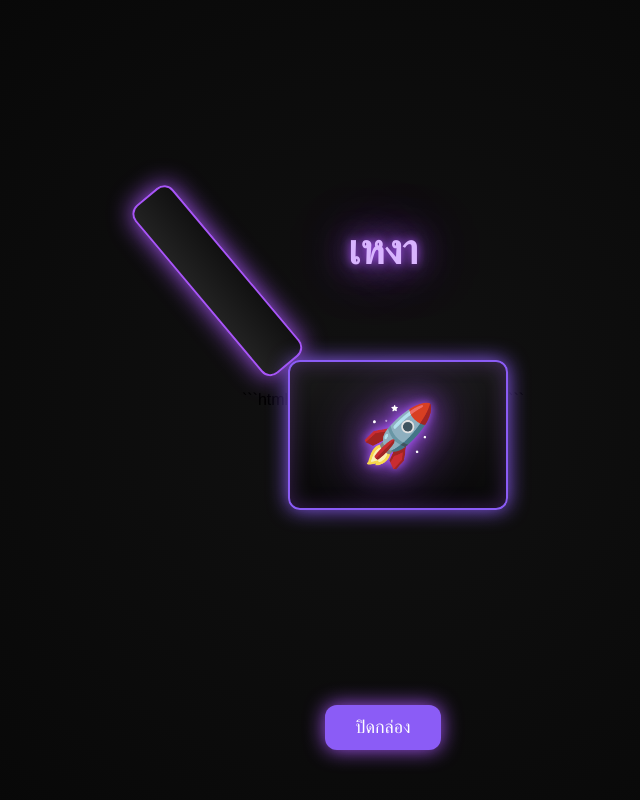
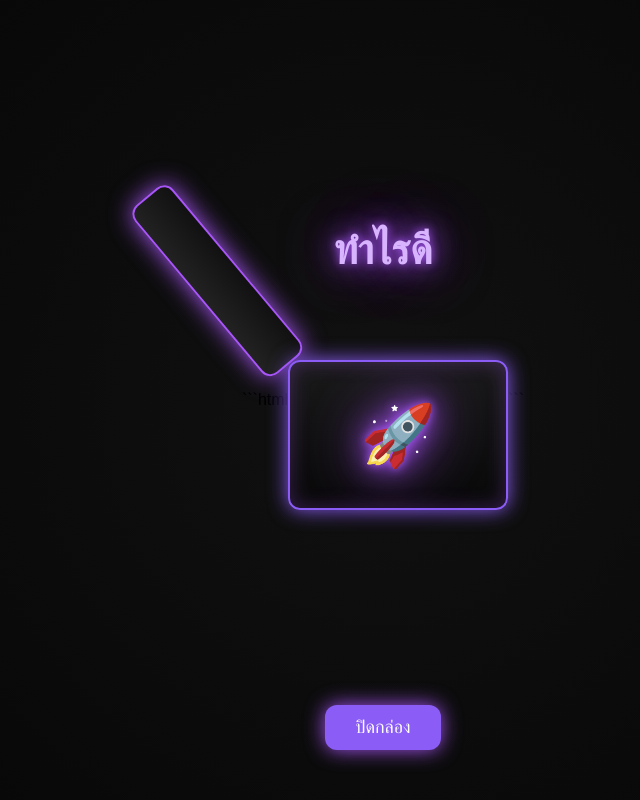
Before and after one commit to nemoza431/nemo, a plain HTML site: page index.html in a window 1280 px wide. Both pictures are taken after a click on the button "เปิดกล่อง". Shown: the whole page, without its empty margins (257-897 px from the left). Drawn offline with Linux system fonts and the light colour scheme.

Commit message:
Update index.html

```diff
--- a/index.html
+++ b/index.html
@@ -145,7 +145,7 @@ body{
 </div>
 
 <div class="message" id="msg">
-    เหงา
+    ทำไรดี
 </div>
 
 <button id="toggleBtn">เปิดกล่อง</button>
```
